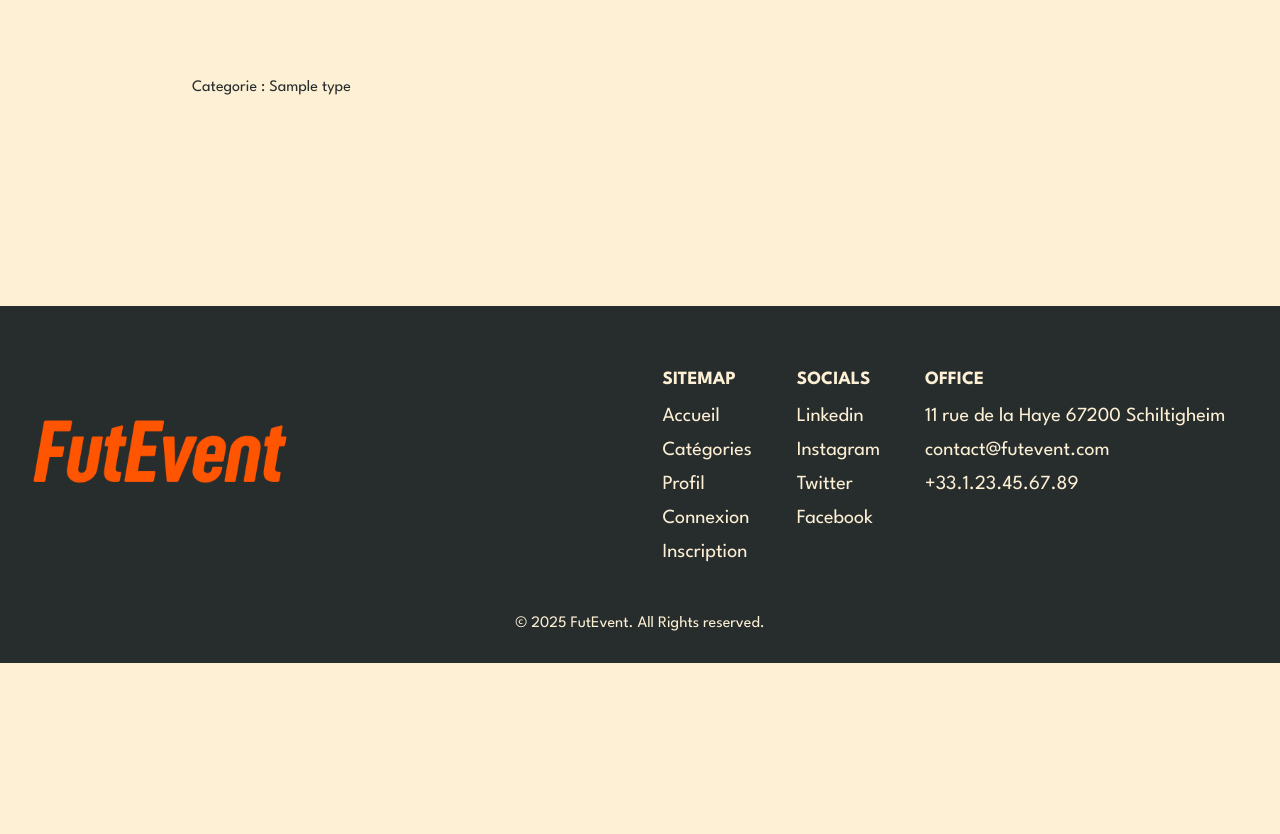
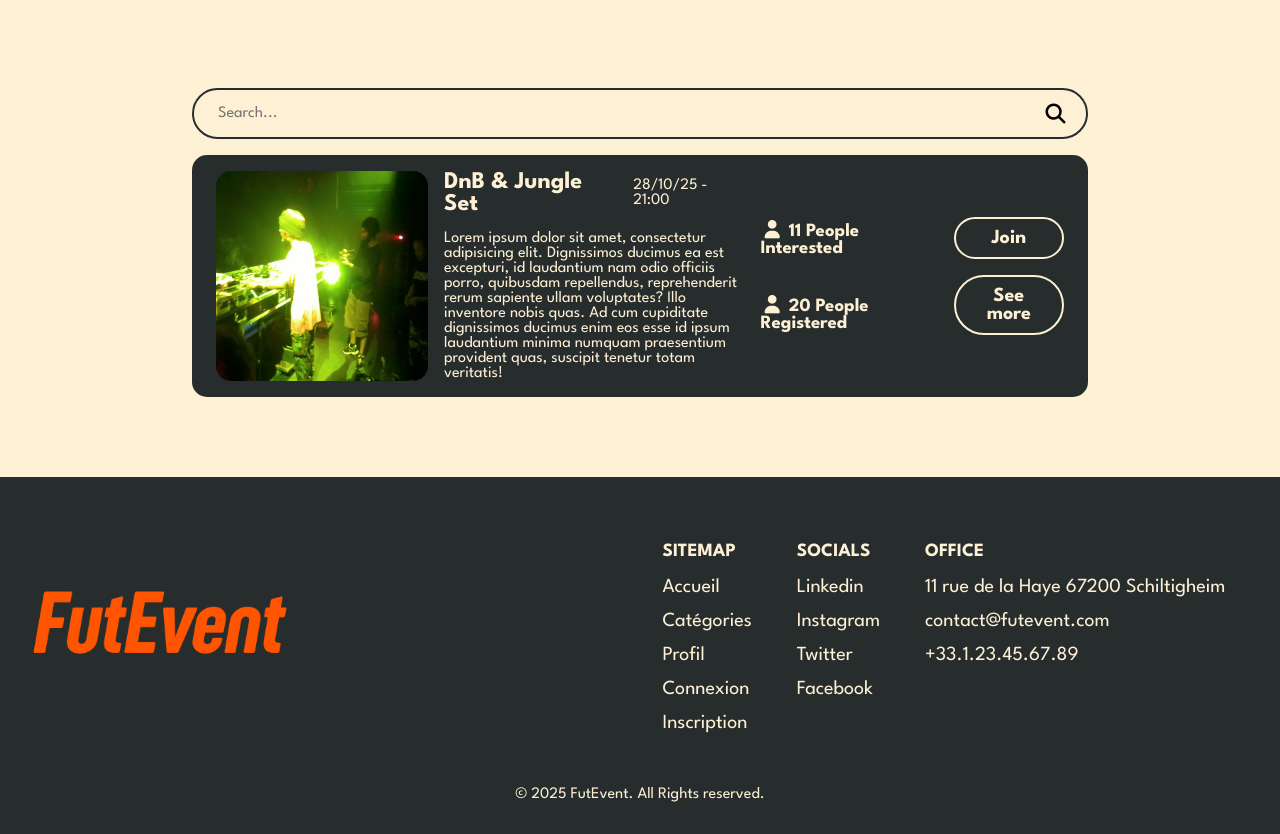
Before and after one commit to FutRR/FutEvent, a Symfony app: template templates/default/category.html.twig in a window 1280 px wide. Shown: the part 137-971 px from the top of the page. Before the commit the page ends 800 px from the top, so only its background shows below. Run offline with Twig, Linux system fonts and the light colour scheme; the template is opened without the code that fills it: most values are stand-ins (such as "Sample title", 1, 10 or a date in 2020); some libraries are stand-ins or nearby versions.

Commit message:
Add search functionality and event display to category page; update footer and header logo paths

```diff
--- a/public/css/styles.css
+++ b/public/css/styles.css
@@ -85,7 +85,110 @@ nav{
     transform-origin: bottom left;
 }
 
-/* LOGIN */
+/* LIST */
+
+.search-wrapper{
+    display: flex;
+    justify-content: center;
+    align-items: center;
+    gap: 2em;
+}
+
+.search-form{
+    position: relative;
+    display: flex;
+    flex-direction: row;
+    width: 100%;
+}
+
+.search-form input{
+    width: 100% !important;
+}
+
+.search-btn{
+    position: absolute;
+    top: 1.2em;
+    right: 1em;
+    border: none;
+    background: none;
+    padding: 0;
+    cursor: pointer;
+    font-size: 20px;
+    transition: color 250ms ease-out;
+}
+
+.search-btn:hover{
+    color: var(--primary);
+}
+
+.event{
+    display: flex;
+    gap: 1em;
+    padding: 1em 1.5em;
+    background-color: var(--dark);
+    color: var(--light);
+    border-radius: 15px;
+}
+
+.event img{
+    width: 25%;
+    height: auto;
+    border-radius: 15px;
+}
+
+.event-text{
+    display: flex;
+    flex-direction: column;
+    justify-content: center;
+    gap: 1em;
+    width: 40%;
+}
+
+.event-title{
+    display: flex;
+    justify-content: flex-start;
+    align-items: center;
+    gap: 1em;
+}
+
+.event-users{
+    display: flex;
+    flex-direction: column;
+    justify-content: center;
+    align-items: center;
+}
+
+.event-btns{
+    display: flex;
+    flex-direction: column;
+    align-items: center;
+    justify-content: center;
+    gap: 1em;
+}
+
+.btn {
+    border: 2px solid var(--light);
+    border-radius: 50px;
+    background: none;
+    color: var(--light);
+    font-size: 20px;
+    font-weight: 700;
+    padding: .5em 1em;
+    width: 100%;
+    transition: all 250ms ease-out;
+}
+
+.btn:hover{
+    background-color: var(--light);
+    color: var(--dark);
+}
+
+.btn:active{
+    border-color: var(--primary);
+}
+
+
+    /* LOGIN */
 
 .form-wrapper{
     display: flex;
--- a/templates/base.html.twig
+++ b/templates/base.html.twig
@@ -6,6 +6,7 @@
         {% block stylesheets %}
             {# -- ICI REPOSE MON CODE CSS #}
             {# -- EX : BOOTSRAP CSS,... #}
+            <link rel="stylesheet" href="https://cdnjs.cloudflare.com/ajax/libs/font-awesome/7.0.1/css/all.min.css">
             <link rel="stylesheet" href="{{ asset('css/styles.css') }}">
         {% endblock %}
 
--- a/templates/default/category.html.twig
+++ b/templates/default/category.html.twig
@@ -1,9 +1,41 @@
 {% extends 'base.html.twig' %}
 
 {% block body %}
-    Categorie : {{ type }}
+    <div class="search-wrapper">
+        <form class="search-form" action="" method="post">
+            <input type="text" name="query" placeholder="Search...">
+            <button class="search-btn" type="submit"><i class="fa-solid fa-magnifying-glass"></i></button>
+        </form>
+    </div>
+
+    <div class="events-wrapper">
+
+        <div class="event">
+            <img src="{{ asset('img/placeholder/2013-10-13_02.28.27dssss.webp') }}" alt="">
+            <div class="event-text">
+                <div class="event-title">
+                    <h2>DnB & Jungle Set</h2>
+                    <p>28/10/25 - 21:00</p>
+                </div>
+                <p class="event-description">
+                    Lorem ipsum dolor sit amet, consectetur adipisicing elit. Dignissimos ducimus ea est excepturi, id laudantium nam odio officiis porro, quibusdam repellendus, reprehenderit rerum sapiente ullam voluptates? Illo inventore nobis quas. Ad cum cupiditate dignissimos ducimus enim eos esse id ipsum laudantium minima numquam praesentium provident quas, suscipit tenetur totam veritatis!
+                </p>
+            </div>
+            <div class="event-users">
+                <h3><i class="fa-solid fa-user"></i> 11 People Interested</h3>
+                <h3><i class="fa-solid fa-user"></i> 20 People Registered</h3>
+            </div>
+
+            <div class="event-btns">
+                <button class="btn btn-primary">Join</button>
+                <button class="btn btn-secondary">See more</button>
+            </div>
+        </div>
+
+    </div>
+
 {% endblock %}
 
 {% block title %}
-
+    {{  type }}
 {% endblock %}
--- a/templates/partials/_footer.html.twig
+++ b/templates/partials/_footer.html.twig
@@ -1,7 +1,7 @@
 <footer>
 
     <div id="footer-main">
-        <img id="footer-logo" src="{{ asset('img/logo-futevent.png') }}" alt="Logo FutEvent">
+        <img id="footer-logo" src="{{ asset('img/logos/logo-futevent.png') }}" alt="Logo FutEvent">
 
         <div id="footer-lists">
 
--- a/templates/partials/_header.html.twig
+++ b/templates/partials/_header.html.twig
@@ -1,6 +1,6 @@
 <header>
     <nav>
-        <a href="{{ path('default_home') }}"><img src="{{ asset('img/logo-futevent-line.png') }}" alt="Logo FutEvent" id="logo"></a>
+        <a href="{{ path('default_home') }}"><img src="{{ asset('img/logos/logo-futevent-line.png') }}" alt="Logo FutEvent" id="logo"></a>
         <ul class="links">
             <li><a class="link" href="{{ path('default_home') }}">Accueil</a></li>
             <li><a class="link" href="">Catégories</a></li>
```
Also changed, not shown: public/img/logos/logo-futevent-line.png (renamed from public/img/logo-futevent-line.png), public/img/logos/logo-futevent.png (renamed from public/img/logo-futevent.png), public/img/placeholder/2013-10-13_02.28.27dssss.webp (added).
